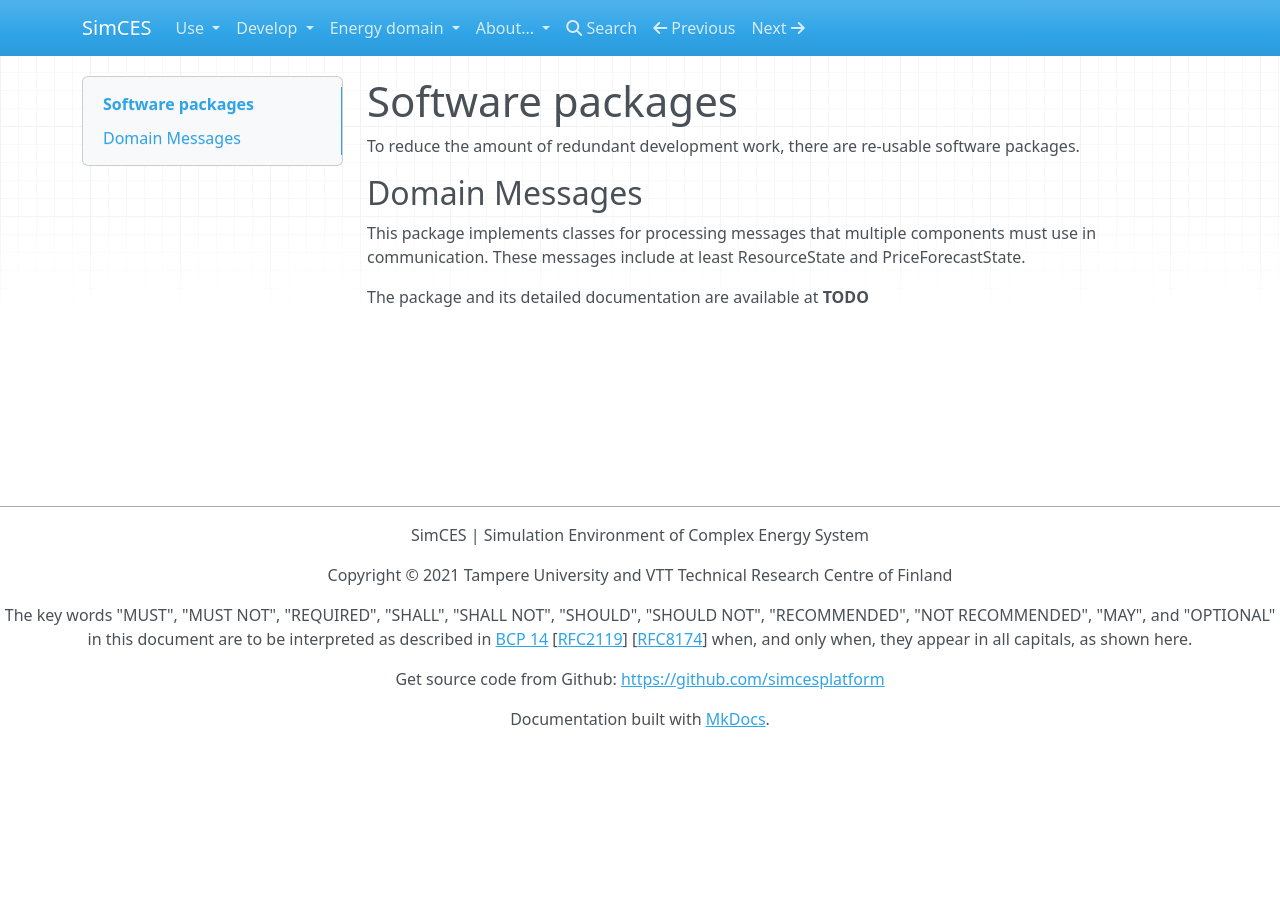
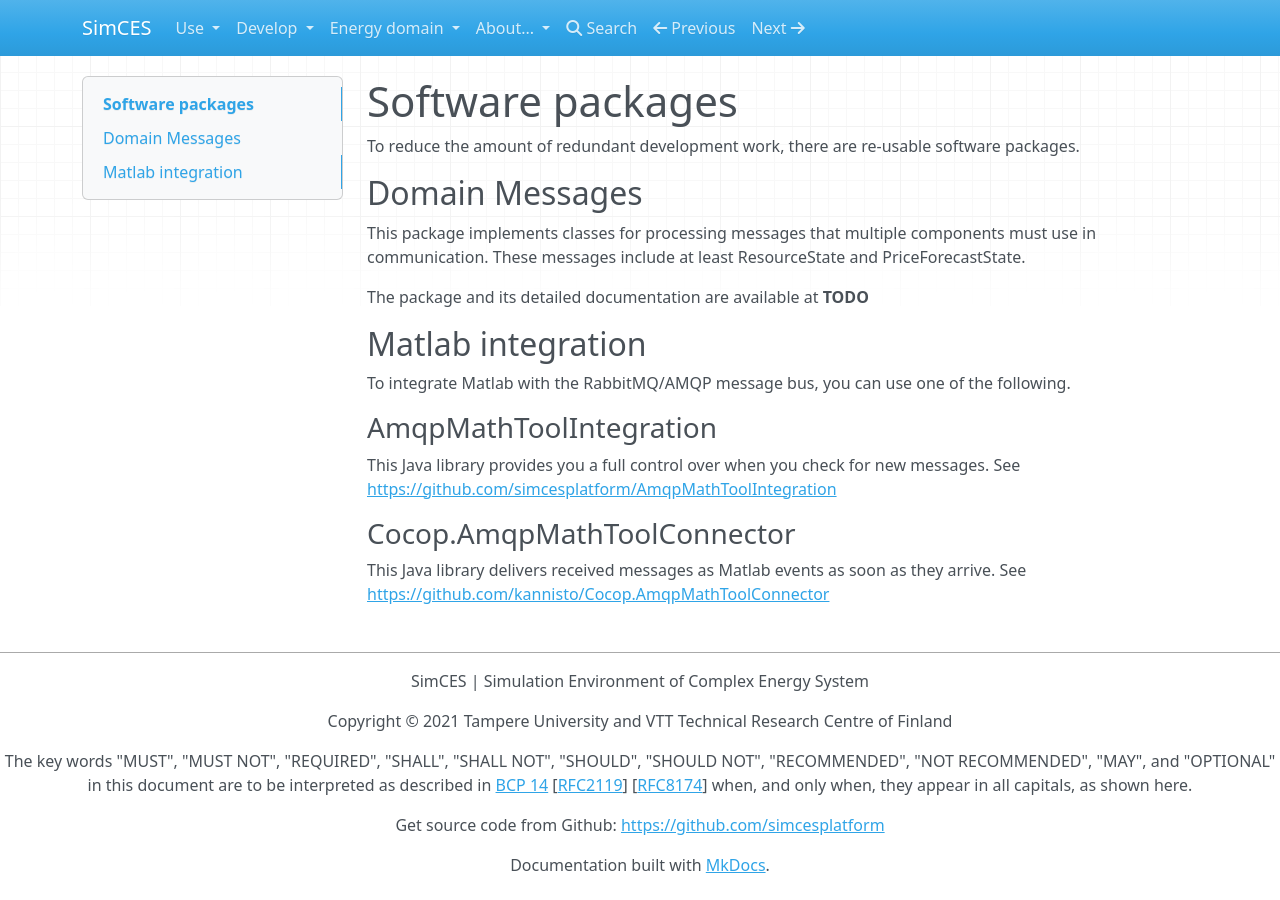
Before and after one commit to simcesplatform/simcesplatform.github.io, an MkDocs documentation site: the page built from markdown/energy_software-pkg.md, in a window 1280 px wide. Built offline with MkDocs 1.6.1, drawn with Linux system fonts in a browser that asks for light colours; nearby versions of some CDN libraries; library files that are not in the unit come from our copies.

Commit message:
Add Matlab integration packages in software page, set website URL

```diff
--- a/markdown/energy_software-pkg.md
+++ b/markdown/energy_software-pkg.md
@@ -9,3 +9,19 @@ This package implements classes for processing messages that multiple components
 These messages include at least ResourceState and PriceForecastState.
 
 The package and its detailed documentation are available at **TODO**
+
+
+## Matlab integration
+
+To integrate Matlab with the RabbitMQ/AMQP message bus, you can use one of the following.
+
+### AmqpMathToolIntegration
+
+This Java library provides you a full control over when you check for new messages.
+See [https://github.com/simcesplatform/AmqpMathToolIntegration](https://github.com/simcesplatform/AmqpMathToolIntegration)
+
+### Cocop.AmqpMathToolConnector
+
+This Java library delivers received messages as Matlab events as soon as they arrive.
+See
+[https://github.com/kannisto/Cocop.AmqpMathToolConnector](https://github.com/kannisto/Cocop.AmqpMathToolConnector)
--- a/mkdocs.yml
+++ b/mkdocs.yml
@@ -1,6 +1,5 @@
 site_name: SimCES
-# TODO: Update website URL once public!
-site_url: http://foo
+site_url: https://simcesplatform.github.io/docs
 site_description: Documentation of Simulation Environment of Complex Energy System (SimCES)
 copyright: Copyright &copy; 2021 Tampere University and VTT Technical Research Centre of Finland
 docs_dir: markdown
```
